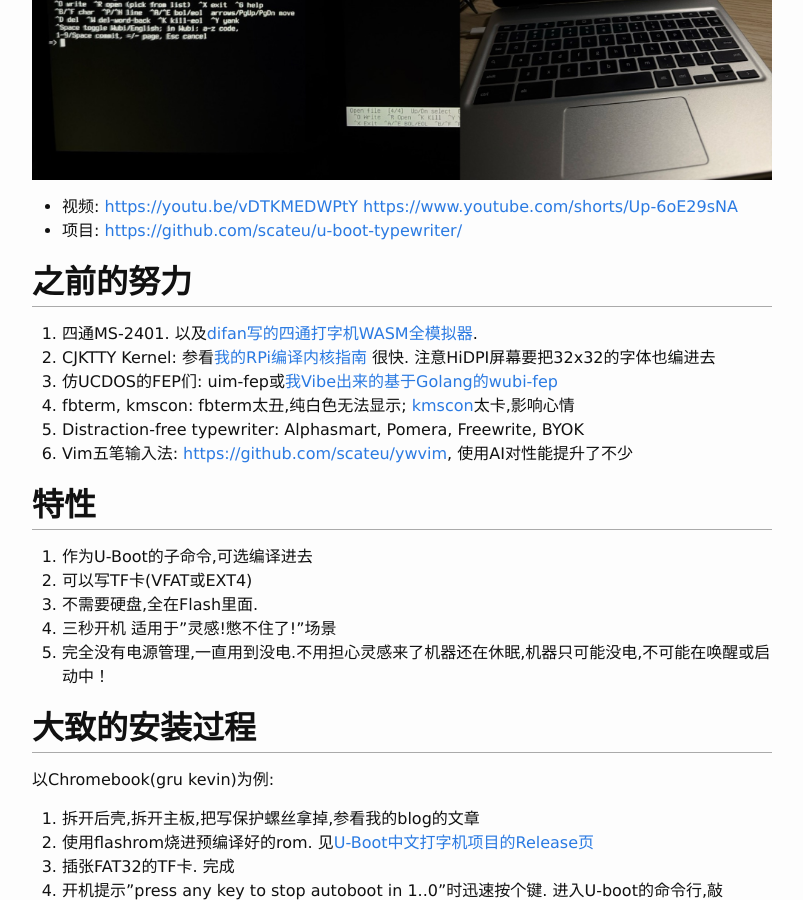
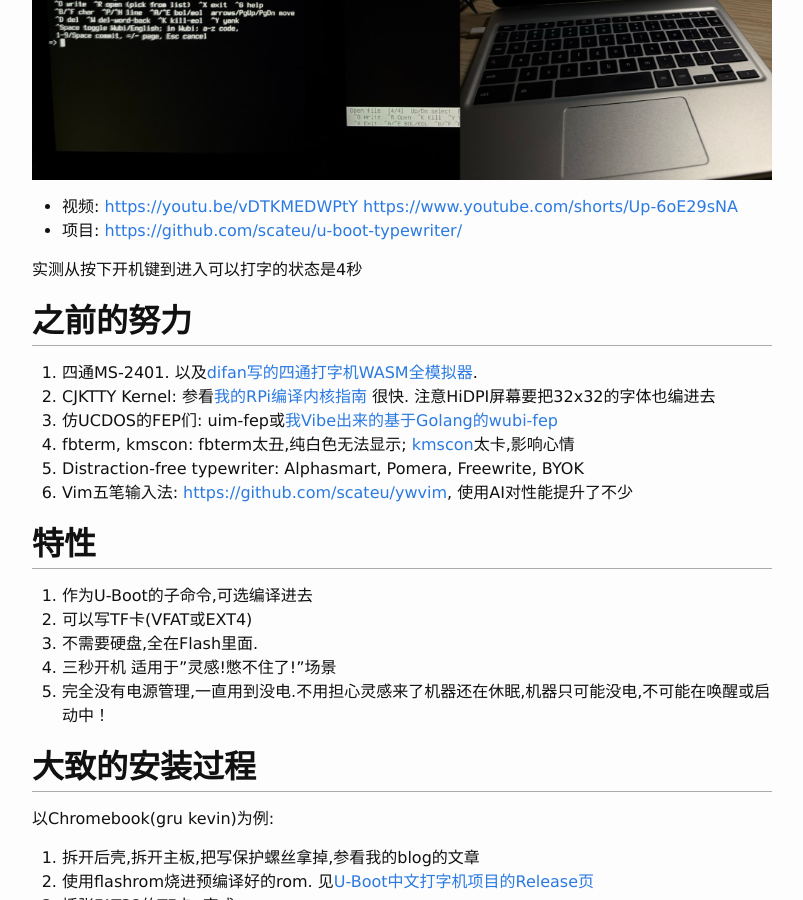
Before and after one commit to scateu/scateu.github.io, a Jekyll site: the page built from _posts/2026-08-05-u-boot-typewriter.md, in a window 1280 px wide and 900 px high, scrolled down 548 px. Shown: the whole window, without its empty margins (238-1041 px from the left). Built offline with Jekyll 4.4.1, drawn with Linux system fonts in a browser that asks for light colours; nearby versions of some CDN libraries; comment, search, counter and statistics services are not loaded.

Commit message:
2026-08-05-u-boot-typewriter.md

```diff
--- a/_posts/2026-08-05-u-boot-typewriter.md
+++ b/_posts/2026-08-05-u-boot-typewriter.md
@@ -11,6 +11,8 @@ layout: post
 
 - 视频: <https://youtu.be/vDTKMEDWPtY> <https://www.youtube.com/shorts/Up-6oE29sNA>
 - 项目: <https://github.com/scateu/u-boot-typewriter/>
+
+实测从按下开机键到进入可以打字的状态是4秒
 
 ## 之前的努力
 
```
